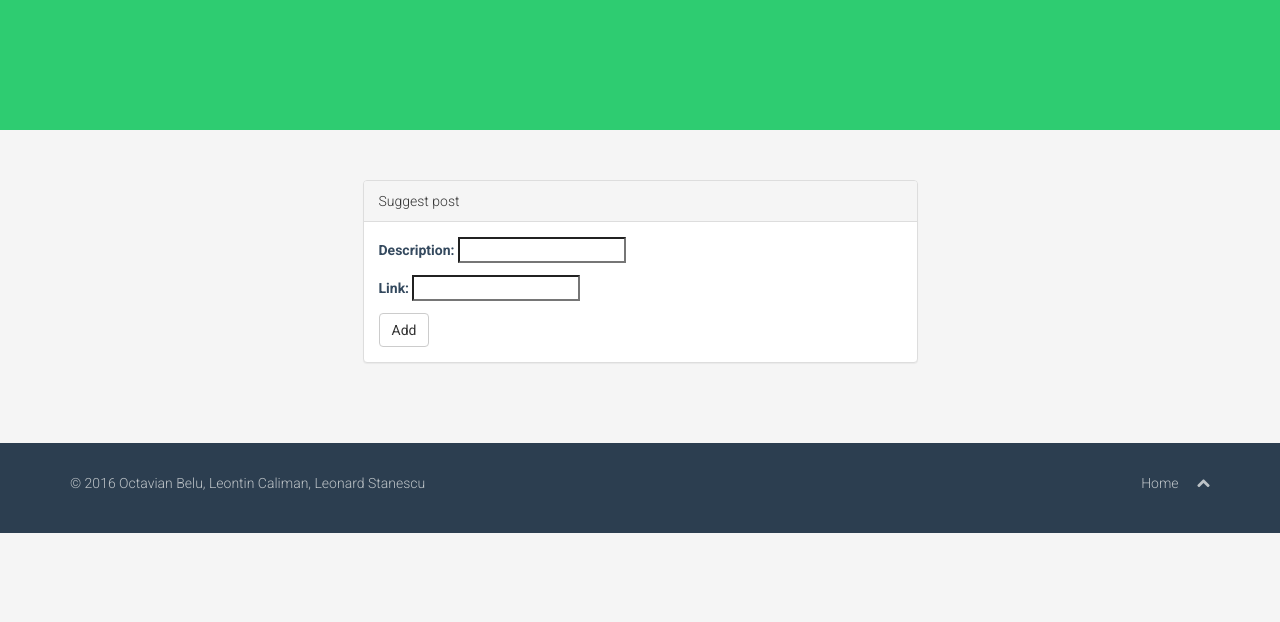
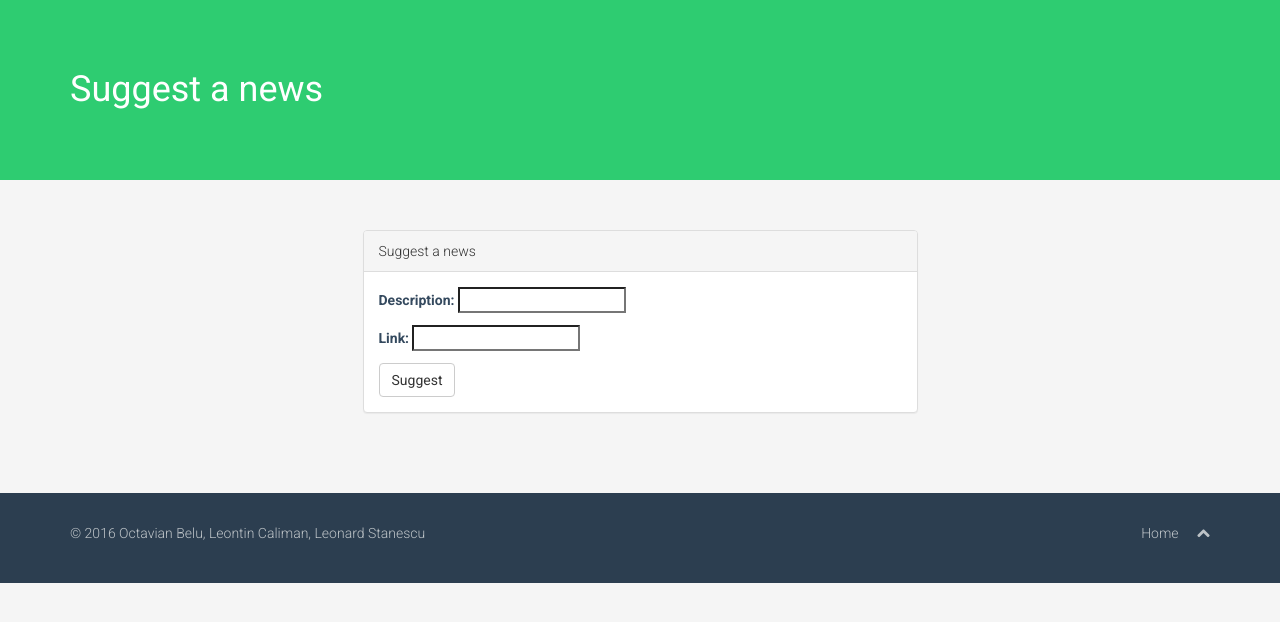
Before and after one commit to awpcourse/hihi-news-portal, a Django app: template news_portal/templates/suggest_post.html in a window 1280 px wide. Shown: the part 80-702 px from the top of the page. Run offline with Django 3.2, Linux system fonts and the light colour scheme; the template is opened without the code that fills it: values that come from a table or form of the project are taken from there, others are empty; parts of the project's set-up code (start-up, migrations or seed data) failed here and were passed over.

Commit message:
Added titles to pages

```diff
--- a/news_portal/templates/login.html
+++ b/news_portal/templates/login.html
@@ -1,4 +1,7 @@
 {% extends 'base.html' %}
+{% load staticfiles %}
+{% block title %}Login{% endblock %}
+{% block content_title %}Login{% endblock %}
 
 {% block content %}
 
--- a/news_portal/templates/register_user.html
+++ b/news_portal/templates/register_user.html
@@ -1,4 +1,6 @@
 {% extends 'base.html' %}
+{% block title %}Register{% endblock %}
+{% block content_title %}Register{% endblock %}
 
 {% block content %}
     {% if error_message %}
--- a/news_portal/templates/suggest_post.html
+++ b/news_portal/templates/suggest_post.html
@@ -1,4 +1,6 @@
 {% extends 'base.html' %}
+{% block title %}Suggest a news{% endblock %}
+{% block content_title %}Suggest a news{% endblock %}
 
 {% block content %}
     {% if error_message %}
@@ -10,12 +12,12 @@
 
     <div class="col-xs-12 col-sm-6 col-sm-offset-3">
         <div class="panel panel-default">
-            <div class="panel-heading">Suggest post</div>
+            <div class="panel-heading">Suggest a news</div>
             <div class="panel-body">
                 <form method="post">
                     {% csrf_token %}
                     {{ form.as_p }}
-                    <button type="submit" class="btn btn-default">Add</button>
+                    <button type="submit" class="btn btn-default">Suggest</button>
                 </form>
             </div>
         </div>
```
